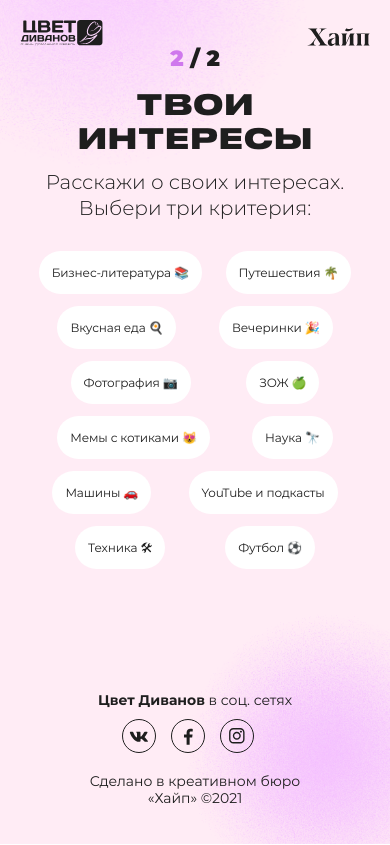
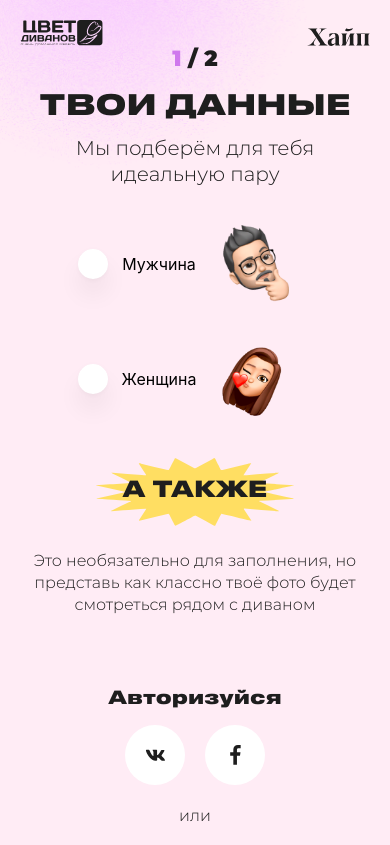
Before and after one commit to DianaIvanovna/color-of-sofas, a React app: page /settings in a window 390 px wide. Shown: the top 845 px of the page. Built offline with nearby package versions, Linux system fonts and the light colour scheme.

Commit message:
feat: add interests redux

```diff
--- a/src/assets/variables.scss
+++ b/src/assets/variables.scss
@@ -86,3 +86,39 @@
     max-width: 278px;
   }
 }
+
+@mixin buttonAttention {
+  @include fontDrukCy(18px, 20px);
+
+  width: 100%;
+  max-width: 400px;
+  padding: 35px 54px;
+  border: none;
+  border-radius: 100px;
+  box-sizing: border-box;
+
+  background: $attention;
+
+  text-align: center;
+  text-transform: uppercase;
+  color: #fff;
+
+  &:disabled {
+    span {
+      opacity: 0.4;
+    }
+    &:hover {
+      cursor: auto;
+    }
+  }
+
+  @media screen and (max-width: 1024px) {
+    margin-bottom: 20px;
+  }
+
+  @media screen and (max-width: 768px) {
+    @include fontDrukCy(14px, 16px);
+    padding: 23px 26px;
+    max-width: 278px;
+  }
+}
--- a/src/component/Checkbox/Checkbox.js
+++ b/src/component/Checkbox/Checkbox.js
@@ -1,42 +1,66 @@
 import React from 'react-redux';
+import { Component } from 'react';
+import { connect } from 'react-redux';
 import classes from './Checkbox.module.scss';
-import { useDispatch, useSelector } from 'react-redux';
+import {addInterests} from "../../store/actions/actionsUser";
 
-const Checkbox = () => {
-  const dispatch = useDispatch();
-  const gender = useSelector(state => state.user.gender);
-  const interestsMen = useSelector(state => state.user.form[1].interestsMen);
-  const interestsWomen = useSelector(state => state.user.form[1].interestsWomen);
-  let viewArr = [];
-  if (gender === 'man') viewArr = interestsMen;
-  else viewArr = interestsWomen;
+class Checkbox extends Component {
 
-  const checkboxLimit = (event) =>{
+  button;
+  checkedInputs=0;
+
+  componentDidMount(){
+    this.button = document.querySelector(`.${classes.button}`);
+    this.button.setAttribute('disabled', 'disabled')
+  }
+
+  checkboxLimit = (event) =>{
     if (event.target.type === 'checkbox'){
-      console.log(document.forms.interestForm.elements.interest)
-      let inputs = document.forms.interestForm.elements.interest;
-      let checkedInput = 0;
-      inputs.forEach((input)=> {
-        if (input.checked === true) checkedInput++;
+      this.button.setAttribute('disabled', 'disabled');
+      if (event.target.checked === true) this.checkedInputs++;
+      else {
+        this.checkedInputs--;
+        document.forms.interestForm.elements.interest.forEach((input)=> {
           input.disabled = false;
         });
-      if (checkedInput === 3){
-        inputs.forEach((input)=> {
+      }
+      if (this.checkedInputs === 3){
+        this.button.removeAttribute('disabled');
+        document.forms.interestForm.elements.interest.forEach((input)=> {
           if (input.checked !== true) input.disabled = true
         });
       }
     }
   }
 
+  buttonHandler = () => {
+    const interests = [];
+    document.forms.interestForm.elements.interest.forEach((input)=> {
+      if (input.checked) interests.push(input.value);
+    });
+    this.props.addInterests(interests)
+    // следующая страница
+  }
+
+  render(){
     return(
-    <div className="">
-      <form className={classes.form} onClick={checkboxLimit} id="interestForm">
+      <div className={classes.checkbox__container}>
+        <form className={classes.form} onClick={this.checkboxLimit} id="interestForm">
 
           {
-          viewArr.map((checkbox, index) => {
+            this.props.gender ==='man'?
+              this.props.interestsMen.map((checkbox, index) => {
                 return (
                   <label className={classes.checkboxButton} key={index}>
-                <input type="checkbox" name="interest"/>
+                    <input type="checkbox" name="interest" value={checkbox}/>
+                    <span>{checkbox}</span>
+                  </label>
+                )
+              })
+            : this.props.interestsWomen.map((checkbox, index) => {
+              return (
+                <label className={classes.checkboxButton} key={index}>
+                  <input type="checkbox" name="interest" value={checkbox}/>
                   <span>{checkbox}</span>
                 </label>
               )
@@ -44,8 +68,31 @@
           }
 
         </form>
+
+        <button
+          className={classes.button}
+          type="submit"
+          onClick = {this.buttonHandler.bind(this)}
+        >
+          <span>{this.props.buttonText}</span>
+        </button>
+
       </div>
     )
   }
+}
 
-export default Checkbox;
+const mapStateToProps = state => {
+  return {
+    gender: state.user.gender,
+    interestsWomen: state.user.form[1].interestsWomen,
+    interestsMen: state.user.form[1].interestsMen,
+    buttonText: state.user.form[1].buttonText,
+  }
+}
+
+const mapDispatchToProps = {
+  addInterests,
+}
+
+export default connect(mapStateToProps, mapDispatchToProps)(Checkbox);
--- a/src/component/Checkbox/Checkbox.module.scss
+++ b/src/component/Checkbox/Checkbox.module.scss
@@ -1,4 +1,16 @@
 @import "../../assets/variables.scss";
+
+.checkbox__container {
+  width: 100%;
+  height: 100%;
+  flex-grow: 1;
+  display: flex;
+  flex-direction: column;
+  align-items: center;
+  justify-content: space-evenly;
+  position: relative;
+  z-index: 2;
+}
 
 .form{
   width: 100%;
@@ -9,6 +21,16 @@
   margin-top: 60px;
   @media screen and (max-width: 650px) {
     margin-top: 30px;
+  }
+}
+
+.button {
+  @include buttonAttention;
+  margin-top: 60px;
+  margin-bottom: 40px;
+
+  @media screen and (max-width: 650px) {
+    margin: 20px 0 30px;
   }
 }
 
@@ -55,6 +77,10 @@
     @include fontValueMontserrat(normal, normal, 12px, 15px);
 
     padding: 12px 11px;
+
+    &:hover {
+      border: transparent;
+    }
   }
 }
 
--- a/src/component/yourData/yourData.js
+++ b/src/component/yourData/yourData.js
@@ -28,7 +28,7 @@
 
   return (
     <div className={classes.settings__container}  >
-      <form className={classes.form} onSubmit={submitHandler} id="userForm">
+      <form className={classes.form} id="userForm">
         <div className={classes.input}>
           <img className={classes.form__image} src={imageMan} alt="icon man" width={76} height={115}></img>
           <input className={classes.radioButton} name="gender" type="radio" value="man" id="radioMan"/>
--- a/src/store/actions/actionTypes.js
+++ b/src/store/actions/actionTypes.js
@@ -3,3 +3,4 @@
 export const HIDE_ALERT = 'HIDE_ALERT';
 export const SAVE_PHOTO = 'SAVE_PHOTO';
 export const NEXT_PAGE_FORM = 'NEXT_PAGE_FORM';
+export const ADD_INTERESTS = 'ADD_INTERESTS';
--- a/src/store/actions/actionsUser.js
+++ b/src/store/actions/actionsUser.js
@@ -1,4 +1,4 @@
-import { ADD_GENDER, SHOW_ALERT, HIDE_ALERT, SAVE_PHOTO, NEXT_PAGE_FORM } from "./actionTypes";
+import { ADD_GENDER, SHOW_ALERT, HIDE_ALERT, SAVE_PHOTO, NEXT_PAGE_FORM, ADD_INTERESTS } from "./actionTypes";
 
 export function addGender(gender){
   return {
@@ -32,3 +32,10 @@
     payload: url
   }
 }
+
+export function addInterests(interests){
+  return {
+    type: ADD_INTERESTS,
+    payload: interests,
+  }
+}
--- a/src/store/reducers/userReducer.js
+++ b/src/store/reducers/userReducer.js
@@ -1,12 +1,12 @@
 
-import { ADD_GENDER, SHOW_ALERT, HIDE_ALERT, SAVE_PHOTO, NEXT_PAGE_FORM } from "../actions/actionTypes";
+import { ADD_GENDER, SHOW_ALERT, HIDE_ALERT, SAVE_PHOTO, NEXT_PAGE_FORM, ADD_INTERESTS } from "../actions/actionTypes";
 
 const initialState = {
-  gender: 'man',
+  gender: null,
   interests: [],
   sofaPropertys: [],
   alertText: null,
-  activePageForm: 1,
+  activePageForm: 0,
   form: [
     {
       title: 'твои данные',
@@ -20,7 +20,8 @@
       ],
       interestsMen: [
         'Бизнес-литература 📚', 'Путешествия  🌴', 'Вкусная еда 🍳', 'Вечеринки 🎉', 'Фотография 📷', 'ЗОЖ 🍏', 'Мемы с котиками 😻', 'Наука 🔭', 'Машины 🚗', 'YouTube и подкасты ', 'Техника 🛠', 'Футбол ⚽'
-      ]
+      ],
+      buttonText: 'продолжить',
     }
   ],
   photo: null
@@ -37,7 +38,9 @@
     case SAVE_PHOTO:
       return {...state, photo: action.payload};
     case NEXT_PAGE_FORM:
-      return {...state, activePageForm: state.activePageForm + 1 }
+      return {...state, activePageForm: state.activePageForm + 1 };
+    case ADD_INTERESTS:
+      return {...state, interests: action.payload};
     default: return state;
   }
 }
```
Lines whose indentation alone changed are shown as unchanged.
